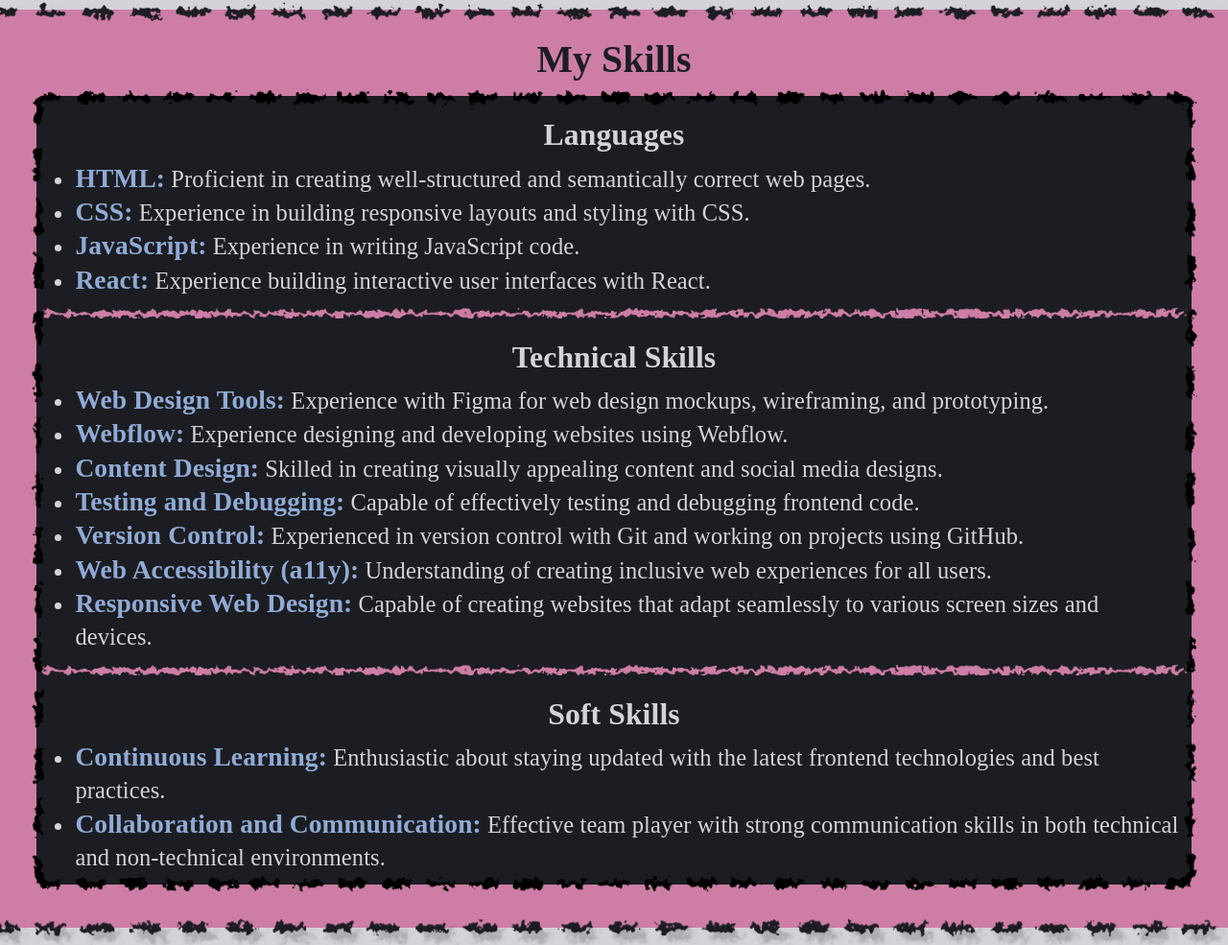
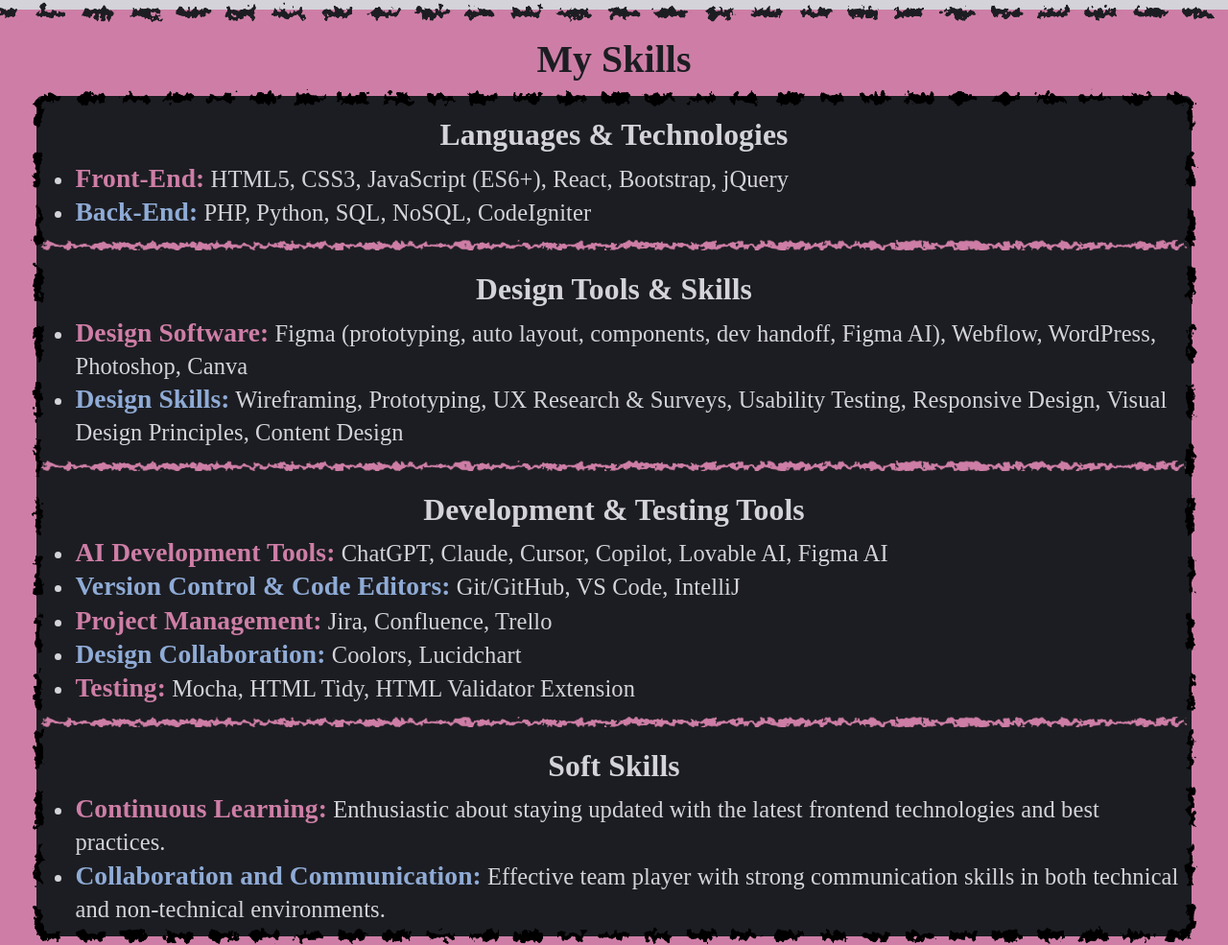
Before and after one commit to tae9467/tae9467.github.io, a plain HTML site: page index.html in a window 1280 px wide. Shown: the part 2538-3523 px from the top of the page at 96% size. Drawn offline with Linux system fonts and the light colour scheme; a web font is replaced by a local one.

Commit message:
UPDATING

```diff
--- a/Resources/styles.css
+++ b/Resources/styles.css
@@ -1176,6 +1176,14 @@
     color: hsl(216, 47%, 70%);
 }
 
+.mySkills li:nth-child(odd) h4 {
+    color: hsl(330, 45%, 65%);
+}
+
+.mySkills li:nth-child(even) h4 {
+    color: hsl(216, 47%, 70%);
+}
+
 .portfolioWebsite p, .socialMediaMusicWebsite p, .toulasBoutiqueWebsite p .saundersLabsWebsite p {
     margin-top: 5px;
 }
--- a/index.html
+++ b/index.html
@@ -836,24 +836,27 @@
             <section id="skills">
                 <h2>My Skills</h2>
                 <div class="mySkills">
-                     <h3>Languages</h3>
+                     <h3>Languages & Technologies</h3>
                     <ul>
-                        <li><h4>HTML:</h4> Proficient in creating well-structured and semantically correct web pages.</li>
-                        <li><h4>CSS:</h4> Experience in building responsive layouts and styling with CSS.</li>
-                        <li><h4>JavaScript:</h4> Experience in writing JavaScript code.</li>
-                        <li><h4>React:</h4> Experience building interactive user interfaces with React.</li>
+                        <li><h4>Front-End:</h4> HTML5, CSS3, JavaScript (ES6+), React, Bootstrap, jQuery</li>
+                        <li><h4>Back-End:</h4> PHP, Python, SQL, NoSQL, CodeIgniter</li>
                     </ul>
                     <hr>
 
-                    <h3>Technical Skills</h3>
+                    <h3>Design Tools & Skills</h3>
                     <ul>
-                        <li><h4>Web Design Tools:</h4> Experience with Figma for web design mockups, wireframing, and prototyping.</li>
-                        <li><h4>Webflow:</h4> Experience designing and developing websites using Webflow.</li>
-                        <li><h4>Content Design:</h4> Skilled in creating visually appealing content and social media designs.</li>
-                        <li><h4>Testing and Debugging:</h4> Capable of effectively testing and debugging frontend code.</li>
-                        <li><h4>Version Control:</h4> Experienced in version control with Git and working on projects using GitHub.</li>
-                        <li><h4>Web Accessibility (a11y):</h4> Understanding of creating inclusive web experiences for all users.</li>
-                        <li><h4>Responsive Web Design:</h4> Capable of creating websites that adapt seamlessly to various screen sizes and devices.</li>
+                        <li><h4>Design Software:</h4> Figma (prototyping, auto layout, components, dev handoff, Figma AI), Webflow, WordPress, Photoshop, Canva</li>
+                        <li><h4>Design Skills:</h4> Wireframing, Prototyping, UX Research & Surveys, Usability Testing, Responsive Design, Visual Design Principles, Content Design</li>
+                    </ul>
+                    <hr>
+
+                    <h3>Development & Testing Tools</h3>
+                    <ul>
+                        <li><h4>AI Development Tools:</h4> ChatGPT, Claude, Cursor, Copilot, Lovable AI, Figma AI</li>
+                        <li><h4>Version Control & Code Editors:</h4> Git/GitHub, VS Code, IntelliJ</li>
+                        <li><h4>Project Management:</h4> Jira, Confluence, Trello</li>
+                        <li><h4>Design Collaboration:</h4> Coolors, Lucidchart</li>
+                        <li><h4>Testing:</h4> Mocha, HTML Tidy, HTML Validator Extension</li>
                     </ul>
                     <hr>
 
```
